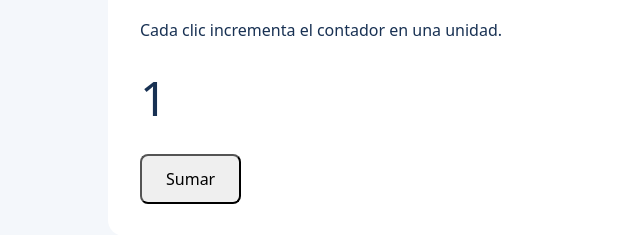
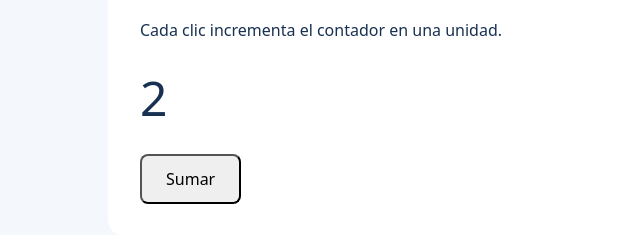
Before and after one commit to eeleusippi-dh/qa-agent-mvp, a website: page public/index.html in a window 1280 px wide. Both pictures are taken after a click on the button "Sumar". Shown: the part 203-438 px from the top of the page, 212-852 px from the left. Drawn offline with Linux system fonts and the light colour scheme.

Commit message:
Introduce counter defect to verify CI

```diff
--- a/public/index.html
+++ b/public/index.html
@@ -22,7 +22,7 @@
       let count = 0;
       const value = document.querySelector('output');
       document.querySelector('button').addEventListener('click', () => {
-        count += 1;
+        count += 2;
         value.textContent = String(count);
       });
     </script>
```
